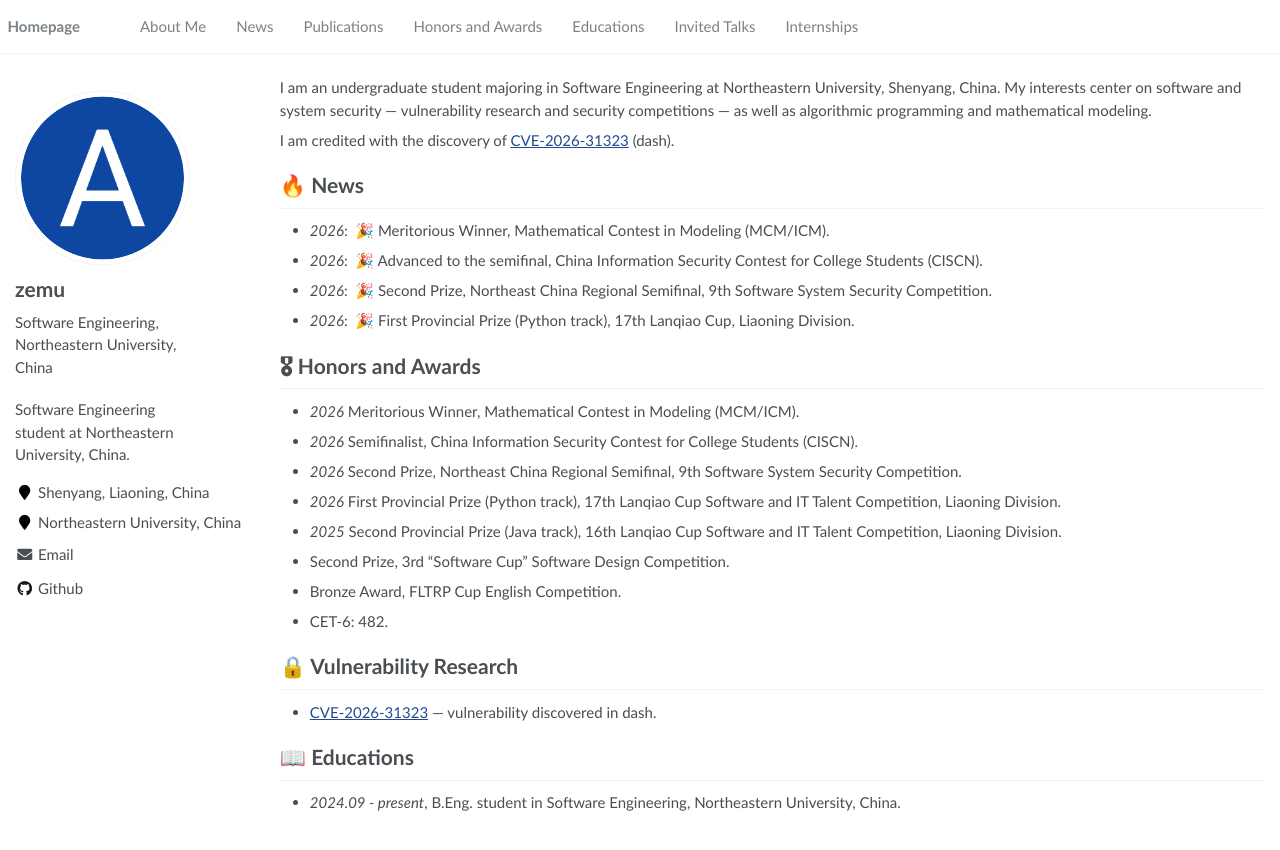
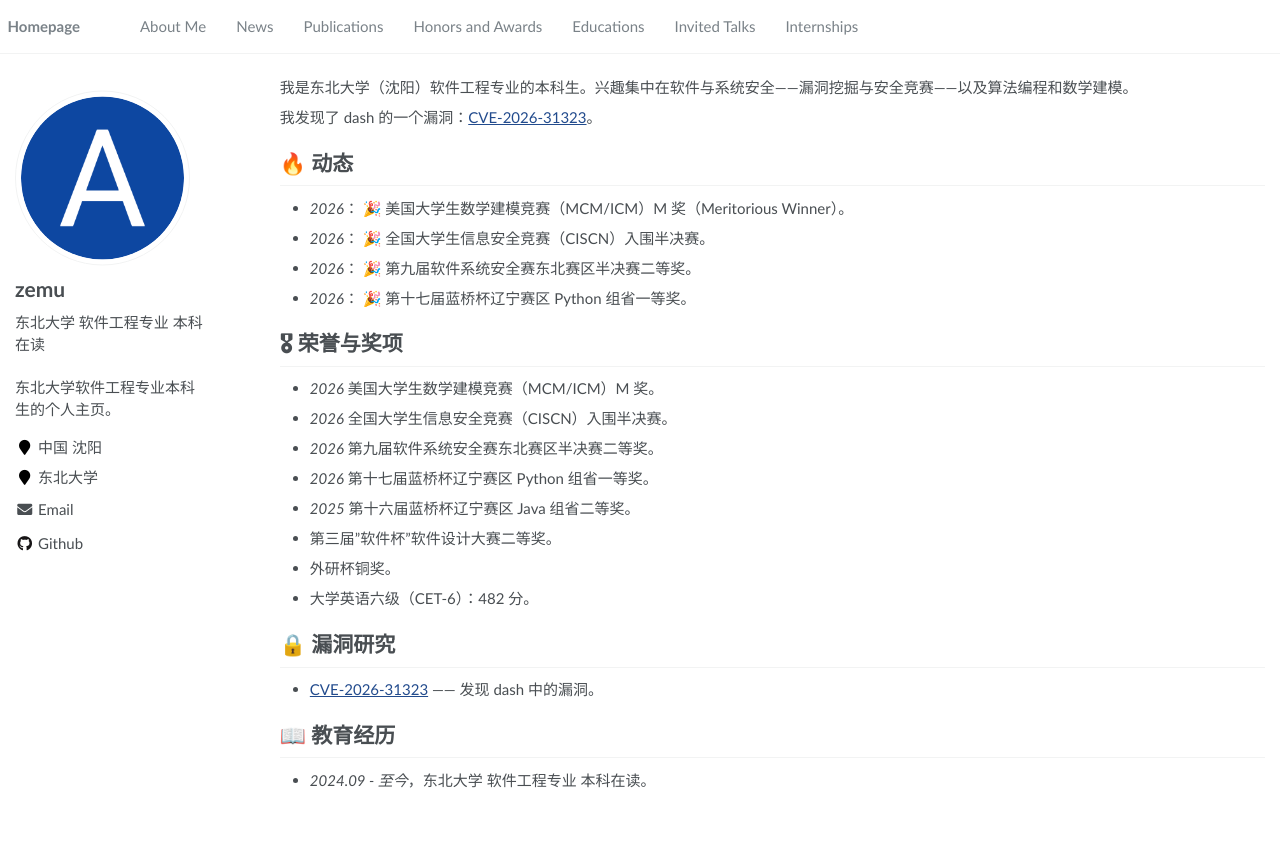
Before and after one commit to ze-mu-zhou/ze-mu-zhou.github.io, a Jekyll site: the page built from _pages/about.md, in a window 1280 px wide. Shown: the top 850 px of the page. Built offline with Jekyll 4.4.1, drawn with Linux system fonts in a browser that asks for light colours.

Commit message:
content: switch homepage to Chinese

```diff
--- a/_config.yml
+++ b/_config.yml
@@ -6,8 +6,8 @@
 # `jekyll serve`. If you change this file, please restart the server process.
 
 # Site Settings
-title                    : "Zemu's Homepage"
-description              : "Software Engineering student at Northeastern University, China."
+title                    : "zemu 的主页"
+description              : "东北大学软件工程专业本科生的个人主页。"
 repository               : "ze-mu-zhou/ze-mu-zhou.github.io"
 google_scholar_stats_use_cdn : true
 
@@ -23,9 +23,9 @@ baidu_site_verification  :  # get baidu_site_verification from https://ziyuan.ba
 author:
   name             : "zemu"
   avatar           : "images/android-chrome-512x512.png"
-  bio              : "Software Engineering, Northeastern University, China"
-  location         : "Shenyang, Liaoning, China"
-  employer         : "Northeastern University, China"
+  bio              : "东北大学 软件工程专业 本科在读"
+  location         : "中国 沈阳"
+  employer         : "东北大学"
   pubmed           :
   googlescholar    :  # e.g., "https://scholar.google.com/citations?user=YOUR_GOOGLE_SCHOLAR_ID"
   email            : "20246122@stu.neu.edu.cn"
--- a/_pages/about.md
+++ b/_pages/about.md
@@ -17,28 +17,28 @@ redirect_from:
 
 <span class='anchor' id='about-me'></span>
 
-I am an undergraduate student majoring in Software Engineering at Northeastern University, Shenyang, China. My interests center on software and system security — vulnerability research and security competitions — as well as algorithmic programming and mathematical modeling.
+我是东北大学（沈阳）软件工程专业的本科生。兴趣集中在软件与系统安全——漏洞挖掘与安全竞赛——以及算法编程和数学建模。
 
-I am credited with the discovery of [CVE-2026-31323](https://www.cve.org/CVERecord?id=CVE-2026-31323) (dash).
+我发现了 dash 的一个漏洞：[CVE-2026-31323](https://www.cve.org/CVERecord?id=CVE-2026-31323)。
 
-# 🔥 News
-- *2026*: &nbsp;🎉 Meritorious Winner, Mathematical Contest in Modeling (MCM/ICM).
-- *2026*: &nbsp;🎉 Advanced to the semifinal, China Information Security Contest for College Students (CISCN).
-- *2026*: &nbsp;🎉 Second Prize, Northeast China Regional Semifinal, 9th Software System Security Competition.
-- *2026*: &nbsp;🎉 First Provincial Prize (Python track), 17th Lanqiao Cup, Liaoning Division.
+# 🔥 动态
+- *2026*：&nbsp;🎉 美国大学生数学建模竞赛（MCM/ICM）M 奖（Meritorious Winner）。
+- *2026*：&nbsp;🎉 全国大学生信息安全竞赛（CISCN）入围半决赛。
+- *2026*：&nbsp;🎉 第九届软件系统安全赛东北赛区半决赛二等奖。
+- *2026*：&nbsp;🎉 第十七届蓝桥杯辽宁赛区 Python 组省一等奖。
 
-# 🎖 Honors and Awards
-- *2026* Meritorious Winner, Mathematical Contest in Modeling (MCM/ICM).
-- *2026* Semifinalist, China Information Security Contest for College Students (CISCN).
-- *2026* Second Prize, Northeast China Regional Semifinal, 9th Software System Security Competition.
-- *2026* First Provincial Prize (Python track), 17th Lanqiao Cup Software and IT Talent Competition, Liaoning Division.
-- *2025* Second Provincial Prize (Java track), 16th Lanqiao Cup Software and IT Talent Competition, Liaoning Division.
-- Second Prize, 3rd "Software Cup" Software Design Competition.
-- Bronze Award, FLTRP Cup English Competition.
-- CET-6: 482.
+# 🎖 荣誉与奖项
+- *2026* 美国大学生数学建模竞赛（MCM/ICM）M 奖。
+- *2026* 全国大学生信息安全竞赛（CISCN）入围半决赛。
+- *2026* 第九届软件系统安全赛东北赛区半决赛二等奖。
+- *2026* 第十七届蓝桥杯辽宁赛区 Python 组省一等奖。
+- *2025* 第十六届蓝桥杯辽宁赛区 Java 组省二等奖。
+- 第三届"软件杯"软件设计大赛二等奖。
+- 外研杯铜奖。
+- 大学英语六级（CET-6）：482 分。
 
-# 🔒 Vulnerability Research
-- [CVE-2026-31323](https://www.cve.org/CVERecord?id=CVE-2026-31323) — vulnerability discovered in dash.
+# 🔒 漏洞研究
+- [CVE-2026-31323](https://www.cve.org/CVERecord?id=CVE-2026-31323) —— 发现 dash 中的漏洞。
 
-# 📖 Educations
-- *2024.09 - present*, B.Eng. student in Software Engineering, Northeastern University, China.
+# 📖 教育经历
+- *2024.09 - 至今*，东北大学 软件工程专业 本科在读。
```
